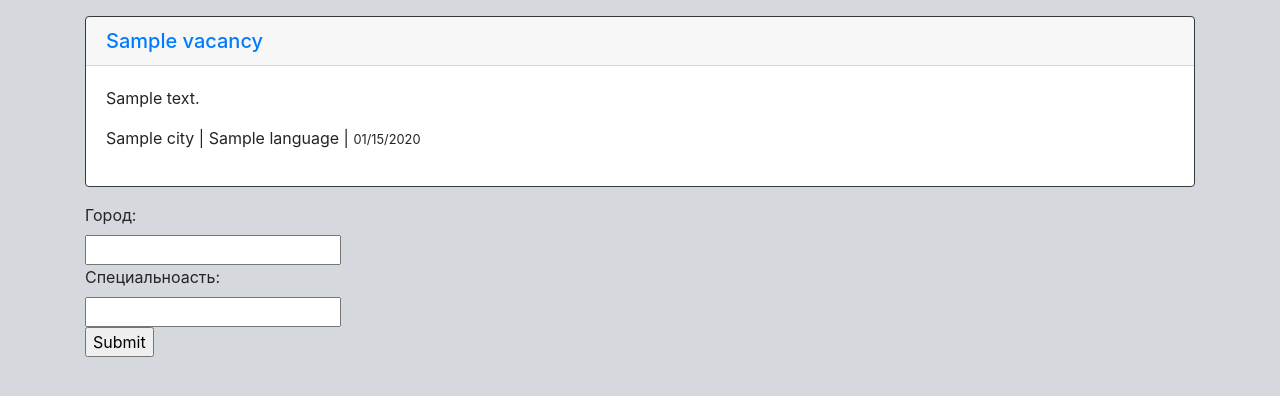
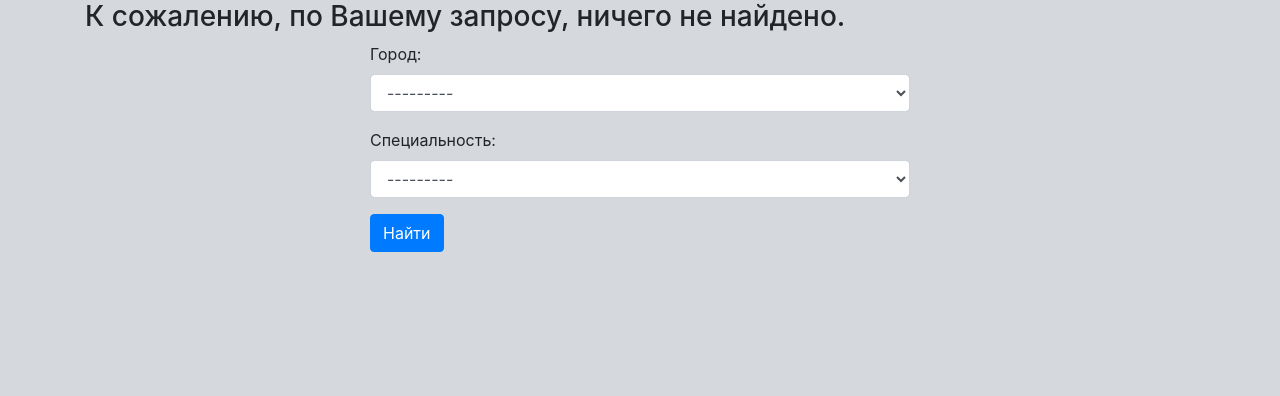
Before and after one commit to diored2/scraping_service, a Django app: page /home/ in a window 1280 px wide. Shown: the part 56-452 px from the top of the page. Run offline with Django 3.2, Linux system fonts and the light colour scheme; tables that the repository leaves empty hold one stand-in row (values such as "Sample post").

Commit message:
Немного функционала

```diff
--- /dev/null
+++ b/scraping/forms.py
@@ -0,0 +1,13 @@
+from django import forms
+from scraping.models import City, Language
+
+
+class FindForm(forms.Form):
+    city = forms.ModelChoiceField(
+        queryset=City.objects.all(), to_field_name='slug', required=False,
+        widget=forms.Select(attrs={'class': 'form-control'}), label='Город'
+    )
+    language = forms.ModelChoiceField(
+        queryset=Language.objects.all(), to_field_name='slug', required=False,
+        widget=forms.Select(attrs={'class': 'form-control'}), label='Специальность'
+    )
--- a/scraping/models.py
+++ b/scraping/models.py
@@ -20,8 +20,7 @@ class City(models.Model):
 
 
 class Language(models.Model):
-    name = models.CharField(max_length=50,
-                            verbose_name='Язык програмирования', unique=True)
+    name = models.CharField(max_length=50, verbose_name='Язык програмирования', unique=True)
     slug = models.CharField(max_length=50, blank=True, unique=True)
 
     class Meta:
--- a/scraping/templates/scraping/home.html
+++ b/scraping/templates/scraping/home.html
@@ -1,10 +1,12 @@
 {% extends "base.html" %}
+
 {% block title %} Home {% endblock %}
 {% block content %}
     {% for obj in object_list %}
     <div class="card border-dark my-3">
       <h5 class="card-header"><a href="{{ obj.url }}">{{ obj.title }}</a></h5>
       <div class="card-body">
+        <h4>{{ obj.company }}</h4>
         <p class="card-text">{{ obj.description }}</p>
             <p>{{ obj.city.name }} | {{ obj.language.name }} |
                 <small>{{ obj.timestamp|date:"SHORT_DATE_FORMAT" }}
@@ -12,15 +14,17 @@
             </p>
       </div>
     </div>
-
+    {% empty %}
+        <h3>К сожалению, по Вашему запросу, ничего не найдено.</h3>
     {% endfor %}
+<div class="row">
+    <div class="col-md-6 mx-auto">
     <form method="GET" action="">
-      <label>Город:</label><br>
-      <input type="text" id="fname" name="city"><br>
-      <label>Специальноасть:</label><br>
-      <input type="text" name="language"><br>
-      <!--<label for="lname">Last name:</label><br>
-      <input type="text" id="lname" name="lname" value="Doe"><br><br>-->
-      <input type="submit" value="Submit">
+      <div class="form-group">
+      {{ form.as_p }}
+      </div>
+      <button type="submit" class="btn btn-primary">Найти</button>
     </form>
+    </div>
+</div>
 {% endblock %}
--- a/scraping/views.py
+++ b/scraping/views.py
@@ -1,8 +1,19 @@
 from django.shortcuts import render
 from .models import Vacancy
+from .forms import FindForm
 
 
 def home_view(request):
-    print(request.POST)
-    qs = Vacancy.objects.all()
-    return render(request, 'scraping/home.html', {'object_list': qs})
+    form = FindForm()
+    city = request.GET.get('city')
+    language = request.GET.get('language')
+    qs = []
+    if city or language:
+        _filter = {}
+        if city:
+            _filter['city__slug'] = city
+        if language:
+            _filter['language__slug'] = language
+
+        qs = Vacancy.objects.filter(**_filter)
+    return render(request, 'scraping/home.html', {'object_list': qs, 'form': form})
--- a/scraping_service/settings.py
+++ b/scraping_service/settings.py
@@ -31,7 +31,6 @@ ALLOWED_HOSTS = []
 # Application definition
 
 INSTALLED_APPS = [
-    'grappelli',
     'django.contrib.admin',
     'django.contrib.auth',
     'django.contrib.contenttypes',
--- a/scraping_service/urls.py
+++ b/scraping_service/urls.py
@@ -18,7 +18,6 @@ from django.urls import path, include
 from scraping.views import home_view
 
 urlpatterns = [
-    path('grappelli/', include('grappelli.urls')),
     path('admin/', admin.site.urls),
     path('home/', home_view),
 ]
```
